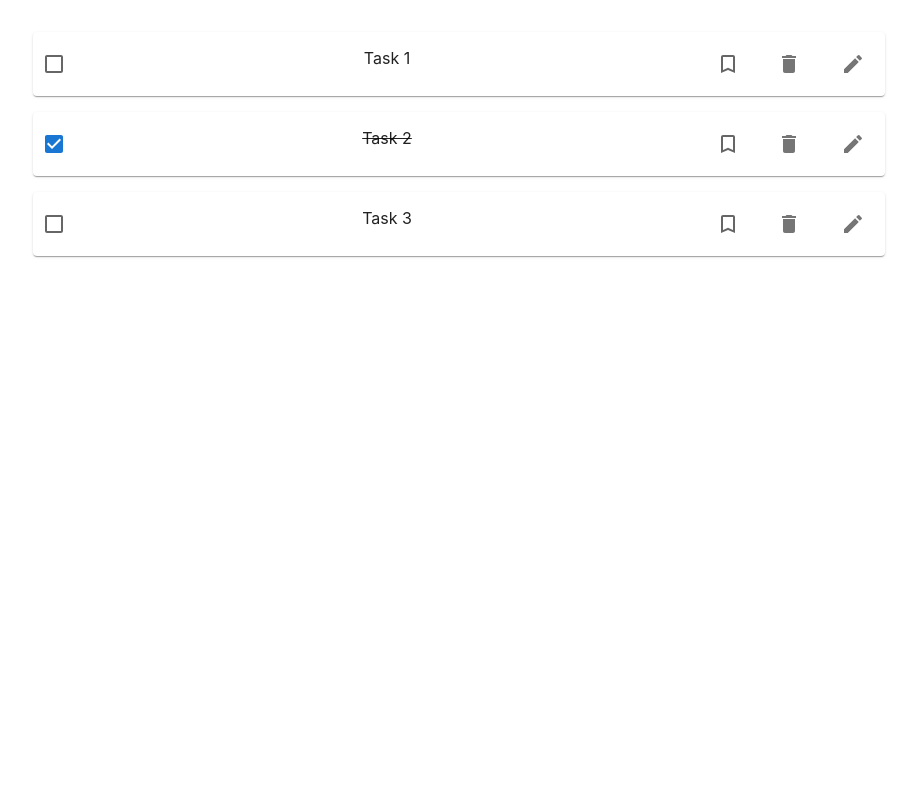
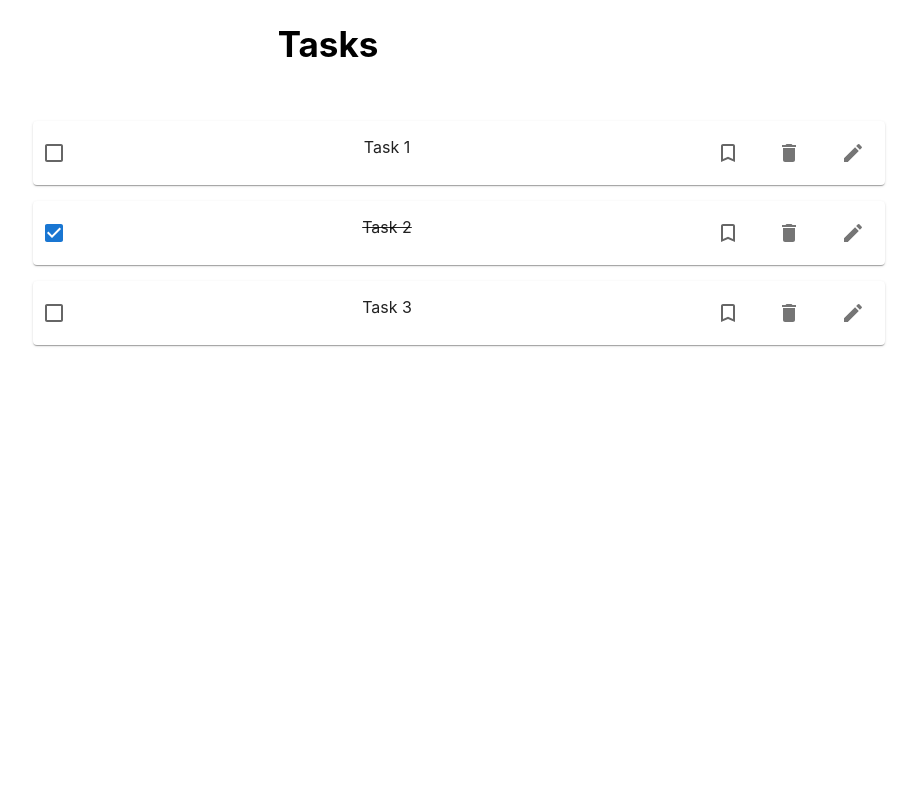
Before and after one commit to up210305/aplicacion_gestion_tareas, a React (Create React App) app in the folder frontend/: page / in a window 1280 px wide. Shown: the top 800 px of the page, without its empty margins (312-1229 px from the left). Built offline with nearby package versions, Linux system fonts and the light colour scheme.

Commit message:
Changes in Task.js of Task Component

```diff
--- a/frontend/src/components/Task/Task.js
+++ b/frontend/src/components/Task/Task.js
@@ -6,6 +6,7 @@ import EditTask from './EditTask';
 import Stack from '@mui/material/Stack';
 import TaskCard from './TaskCard';
 import { Container } from '@mui/material';
+import { hasFormSubmit } from '@testing-library/user-event/dist/utils';
 
 
 const Task = () => {
@@ -26,6 +27,8 @@ const Task = () => {
   };
 
   return (
+    <div>
+      <h1 style={{ textAlign: 'center', fontSize: '35px' }}>Tasks</h1>
       <div style={{ display: 'grid', justifyContent: 'end', alignItems: 'start', p: 0, paddingRight: '1px' }}>
         <Container maxWidth="md" sx={{ mt: 4 }} >
           {tasks.map(task => (
@@ -39,6 +42,8 @@ const Task = () => {
         </Container>
         <AddTask/>
       </div>
+    </div>
+
   );
 };
 
```
Lines whose indentation alone changed are shown as unchanged.
